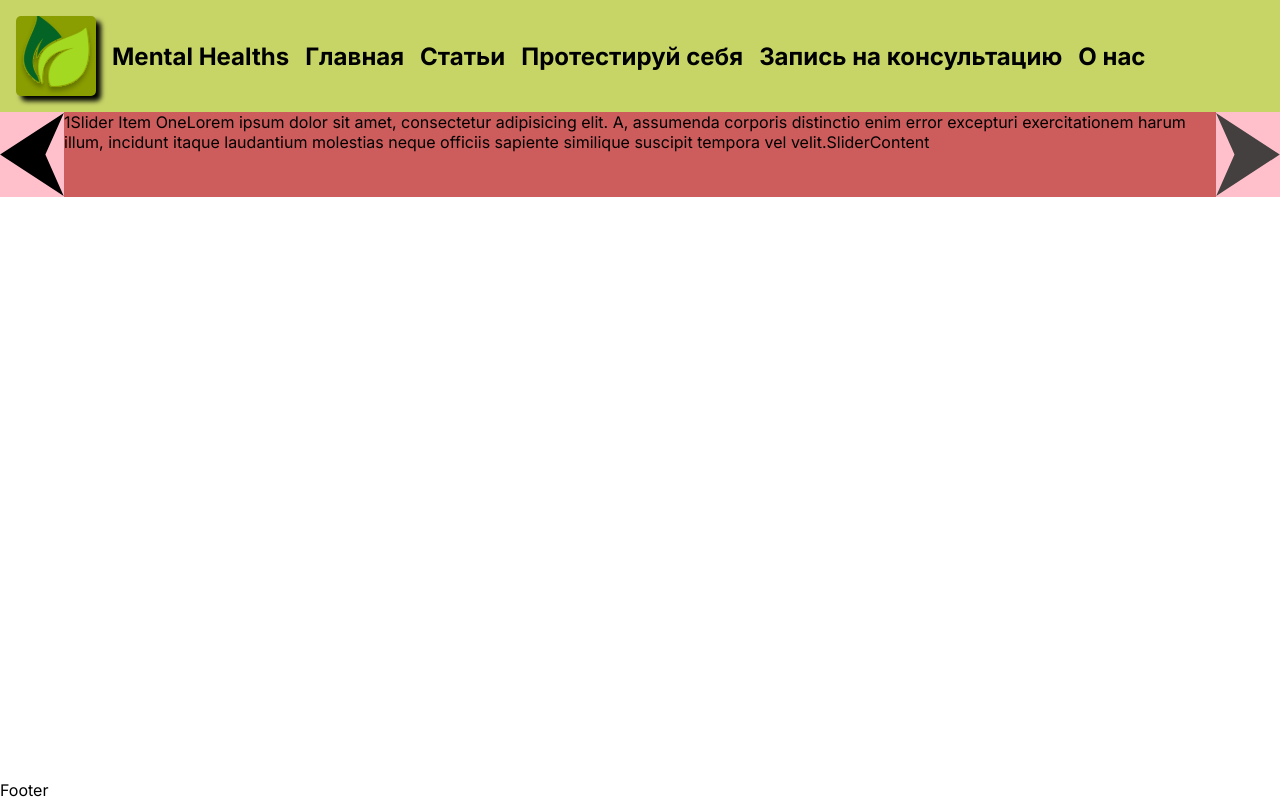
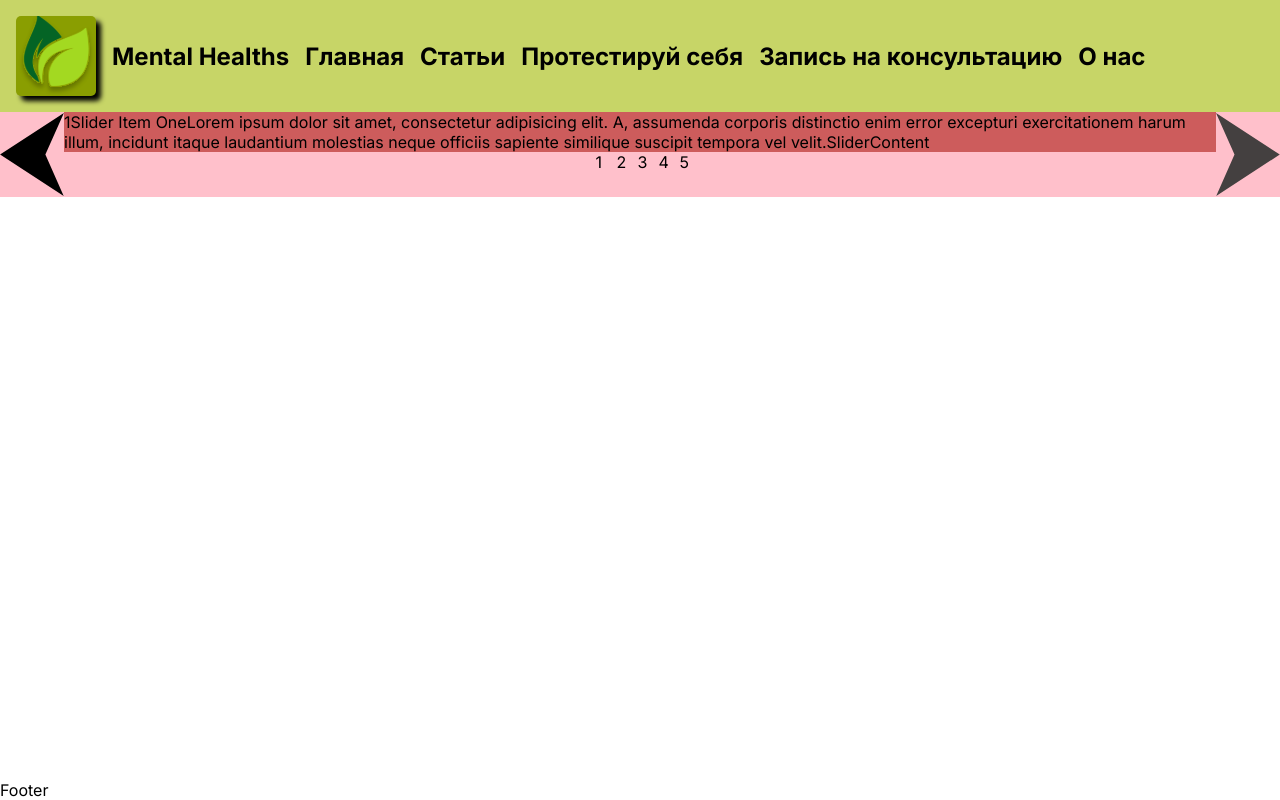
Before and after one commit to LilithStd/doctors_web_app, a Next.js app: page / in a window 1280 px wide. Built offline with nearby package versions, Linux system fonts and the light colour scheme.

Commit message:
adds pagination redirect  for slider component

```diff
--- a/src/features/slider/style/slider.module.scss
+++ b/src/features/slider/style/slider.module.scss
@@ -3,3 +3,23 @@
   justify-content: space-around;
   background-color: pink;
 }
+
+.container-slider-content {
+  display: flex;
+  flex-direction: row;
+}
+
+.pagination {
+  display: flex;
+  justify-content: center;
+  list-style-type:none;
+  gap: 1rem;
+}
+
+.count {
+  width: 5px;
+  height: 2px;
+  &:hover{
+  cursor: pointer;
+}
+}
--- a/src/features/slider/ui/slider.tsx
+++ b/src/features/slider/ui/slider.tsx
@@ -6,10 +6,20 @@ import arrowRight from '../assets/arrow_right.svg'
 import SliderContentContainer from "@/features/slider/components/container/ui/slider-content-container";
 import {SLIDER_ITEM} from "@/features/slider/const/slider-item";
 import {useState} from "react";
+import Link from "next/link";
 
 export default function Slider () {
     const [currentSlider,setCurrentSlider] = useState(0)
-    const sliderContent = SLIDER_ITEM[currentSlider]
+    const SLIDER_ITEMS = SLIDER_ITEM.slice()
+    const sliderContent = SLIDER_ITEMS[currentSlider]
+    const redirectSliderItem = (item:string) => {
+        const redirectItem = SLIDER_ITEMS.findIndex(
+            (index) => index.id === item
+
+        )
+       setCurrentSlider(redirectItem)
+
+    }
     const incrementSliderItem = () => {
         const firstSliderItem = currentSlider === 0
         const newIndex = firstSliderItem || currentSlider < SLIDER_ITEM.length - 1 ? currentSlider + 1 : 0
@@ -25,7 +35,23 @@ export default function Slider () {
 
         <div className={slider.container}>
             <Image src={arrowLeft} alt={'arrow-left'} onClick={decrementSliderItem}/>
-                <SliderContentContainer  props={sliderContent}/>
+                <div className={slider.containerSliderContent}>
+                    <SliderContentContainer  props={sliderContent}/>
+                    <ul className={slider.pagination} >
+                        {SLIDER_ITEMS.map((item) =>
+                            <li className={slider.count}
+                                key={item.id}
+                                onClick={
+                                    () => {
+                                        redirectSliderItem(item.id)
+                                    }
+                            }>
+                                {item.id}
+                            </li>
+                        )}
+                    </ul>
+
+                </div>
             <Image src={arrowRight} alt={'arrow-right'} onClick={incrementSliderItem}/>
         </div>
     )
```
